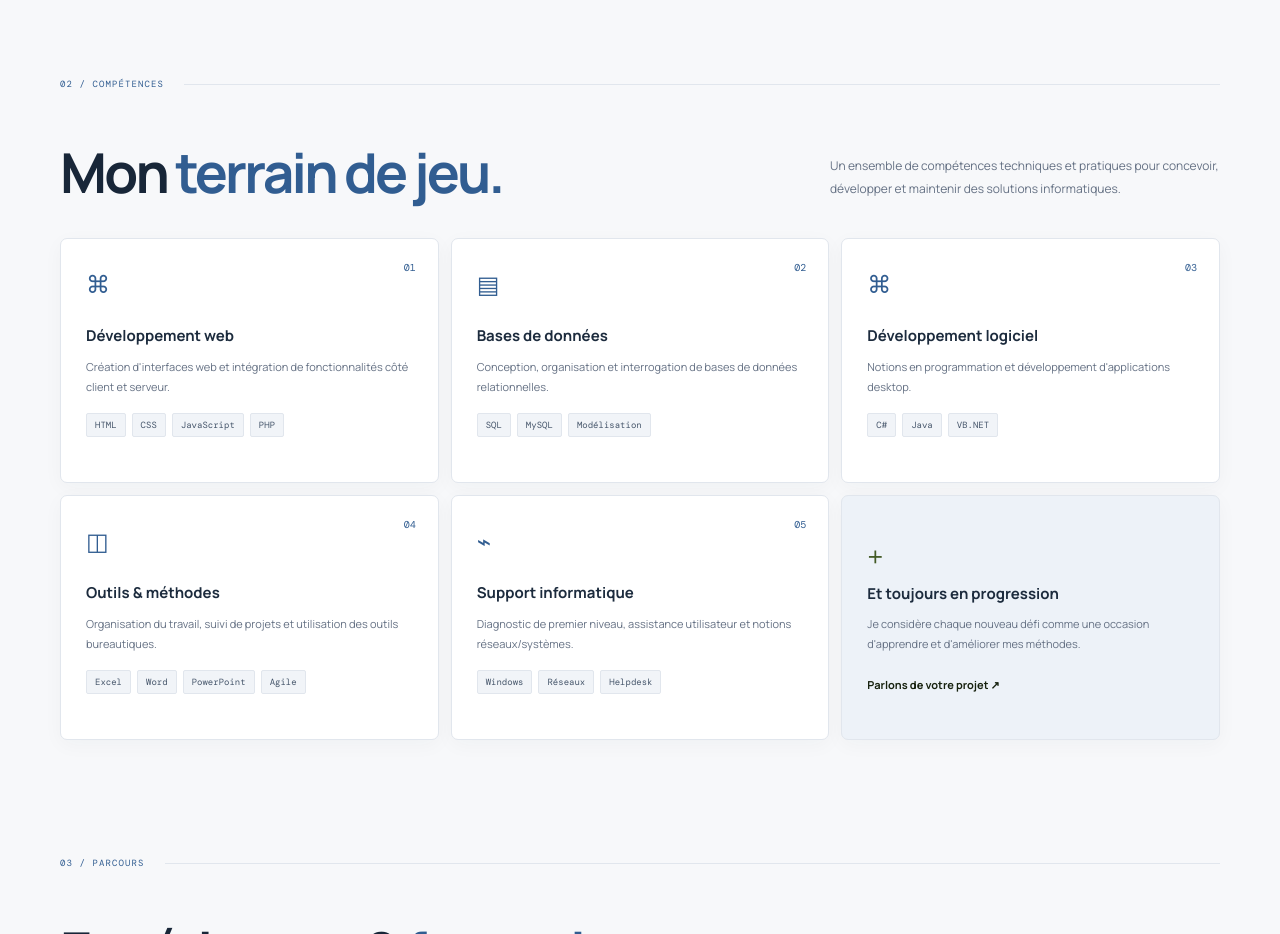
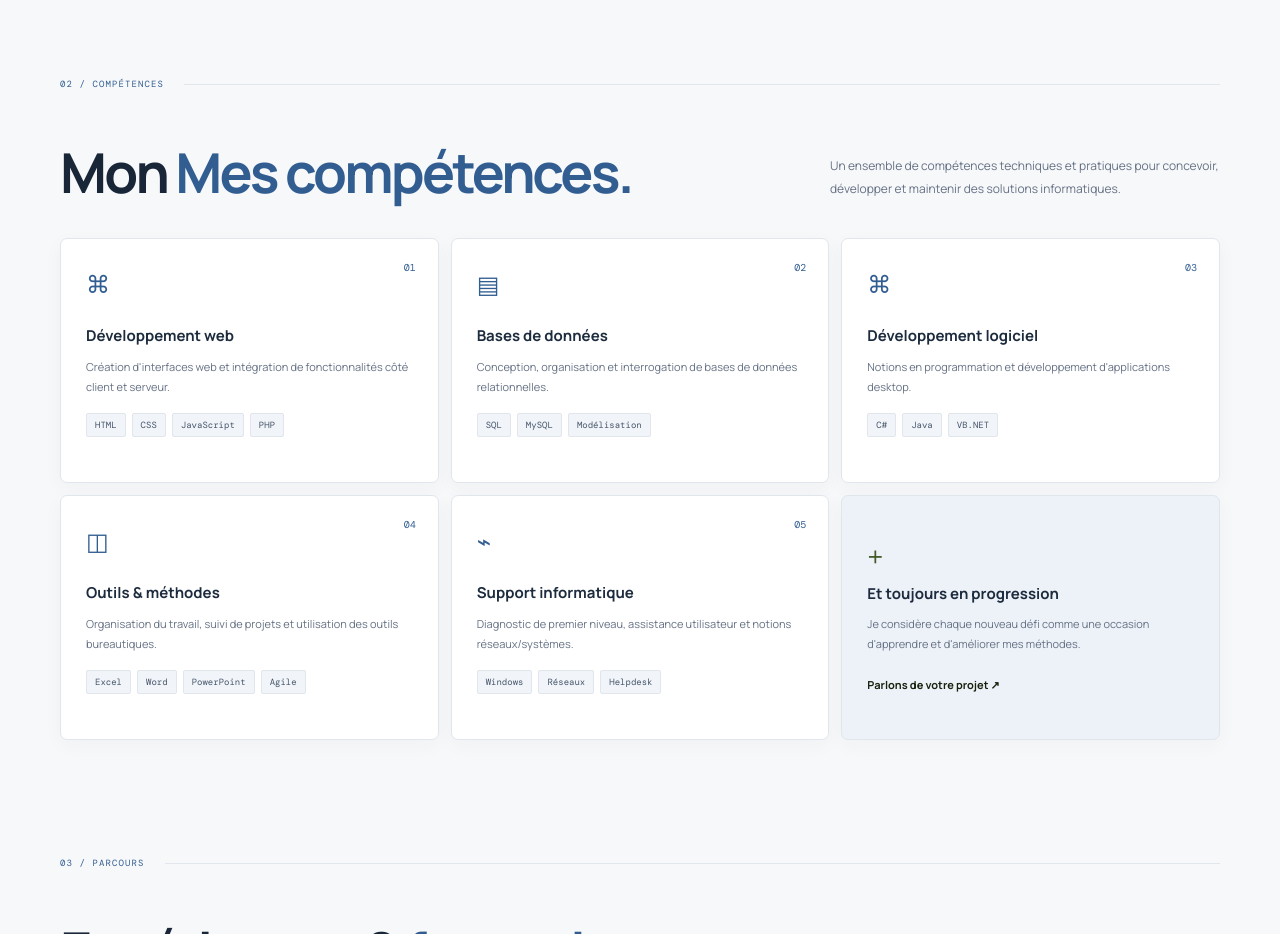
Before and after one commit to Waelawathi5/my-portfolio, a plain HTML site: page index.html in a window 1280 px wide. Shown: the part 1340-2274 px from the top of the page. Drawn offline with nearby package versions, Linux system fonts and the light colour scheme.

Commit message:
Update index.html

```diff
--- a/index.html
+++ b/index.html
@@ -57,7 +57,7 @@
 
     <section class="skills section-wrap section-space" id="competences">
       <div class="section-heading"><span class="section-index">02 / COMPÉTENCES</span><span class="heading-line"></span></div>
-      <div class="section-intro"><h2>Mon <em>terrain de jeu.</em></h2><p>Un ensemble de compétences techniques et pratiques pour concevoir, développer et maintenir des solutions informatiques.</p></div>
+      <div class="section-intro"><h2>Mon <em>Mes compétences.</em></h2><p>Un ensemble de compétences techniques et pratiques pour concevoir, développer et maintenir des solutions informatiques.</p></div>
       <div class="skill-grid">
         <article class="skill-card"><span class="skill-number">01</span><div class="skill-icon">⌘</div><h3>Développement web</h3><p>Création d'interfaces web et intégration de fonctionnalités côté client et serveur.</p><div class="tags"><span>HTML</span><span>CSS</span><span>JavaScript</span><span>PHP</span></div></article>
         <article class="skill-card"><span class="skill-number">02</span><div class="skill-icon">▤</div><h3>Bases de données</h3><p>Conception, organisation et interrogation de bases de données relationnelles.</p><div class="tags"><span>SQL</span><span>MySQL</span><span>Modélisation</span></div></article>
```
